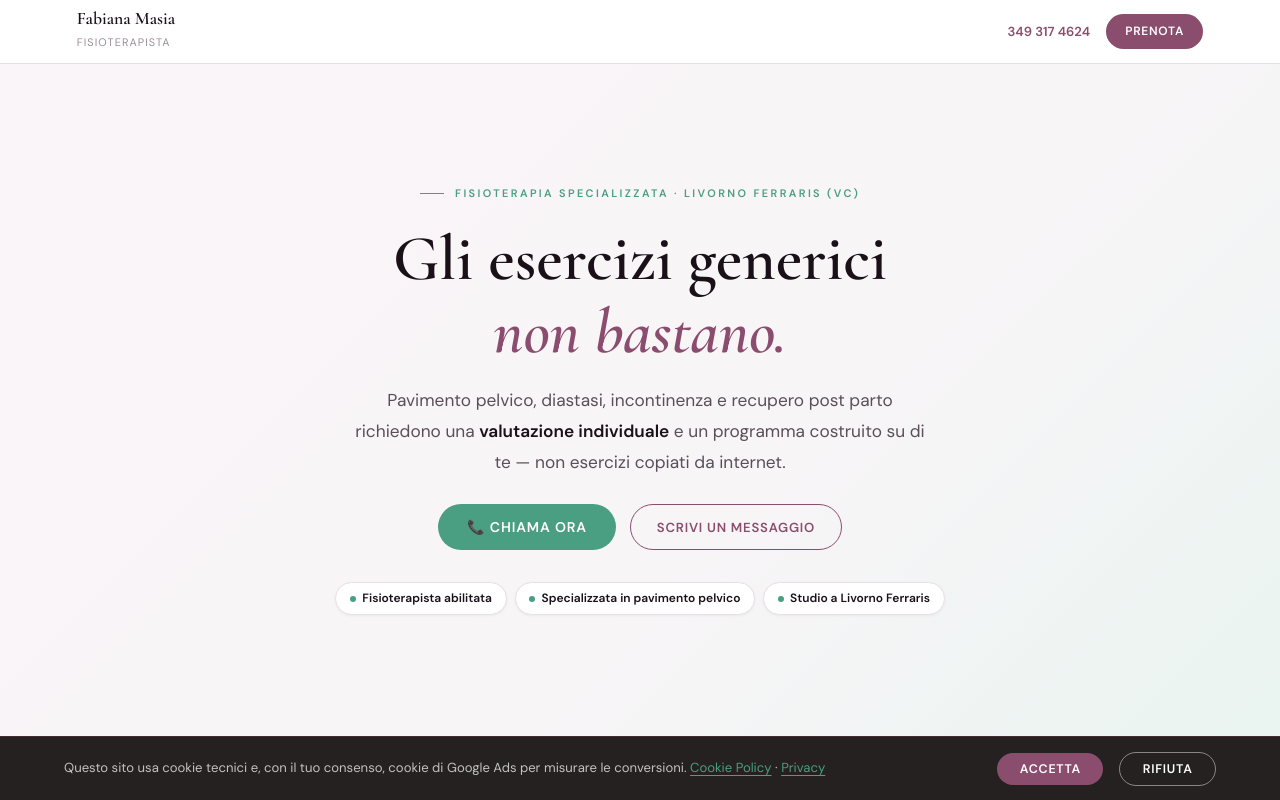
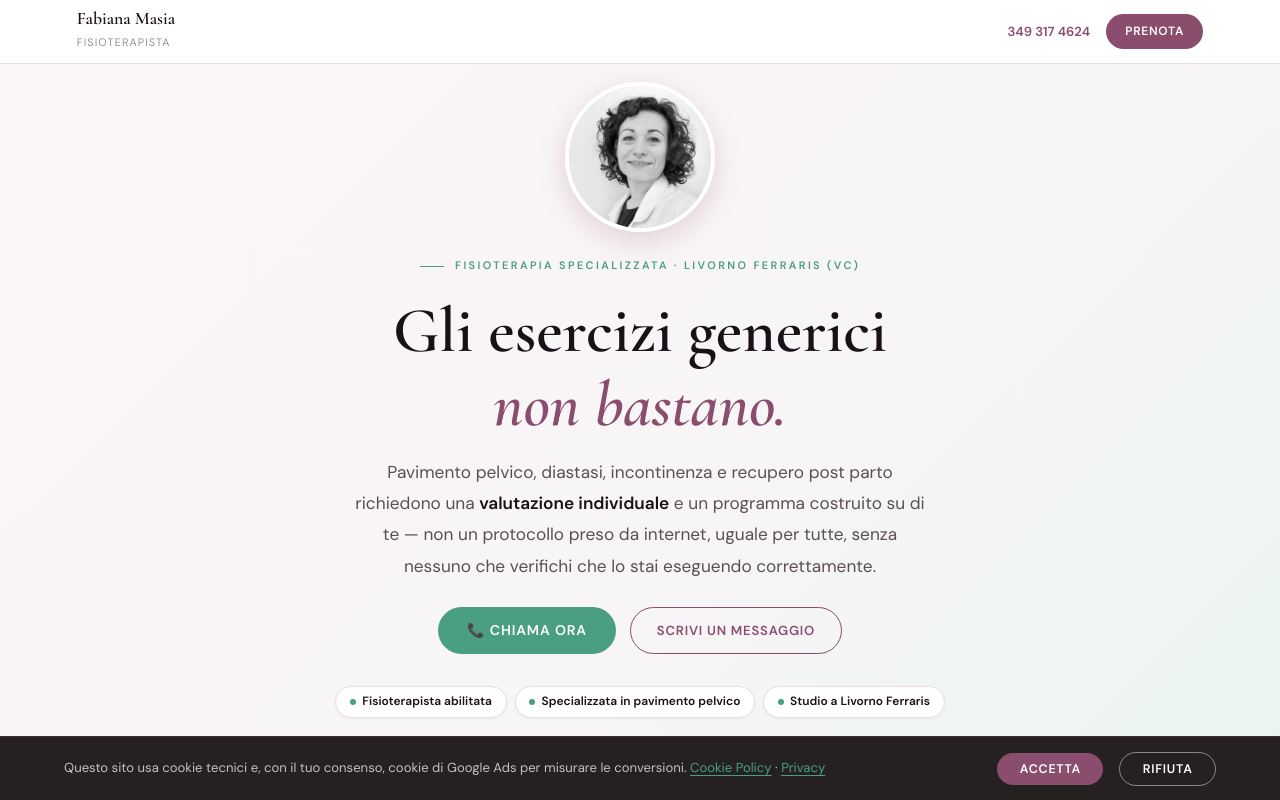
Before and after one commit to forteale/fisiomasia-sito, a plain HTML site: page pavimento-pelvico.html in a window 1280 px wide. Shown: the top 800 px of the page. Drawn offline with nearby package versions, Linux system fonts and the light colour scheme.

Commit message:
Add files via upload

```diff
--- a/pavimento-pelvico.html
+++ b/pavimento-pelvico.html
@@ -197,6 +197,17 @@ nav {
   line-height: 1.15;
 }
 .hero-inner h1 em { color: var(--plum); font-style: italic; }
+.hero-photo-circle {
+  width: 150px;
+  height: 150px;
+  border-radius: 50%;
+  overflow: hidden;
+  margin: 0 auto 1.6rem;
+  border: 4px solid var(--white);
+  box-shadow: 0 8px 28px rgba(139,77,110,.22);
+  background: var(--warm);
+}
+.hero-photo-circle img { width: 100%; height: 100%; object-fit: cover; object-position: center 18%; display: block; }
 .hero-inner .lead {
   font-size: 1.08rem;
   color: var(--mid);
@@ -207,6 +218,7 @@ nav {
 .hero-inner .lead strong { color: var(--ink); font-weight: 600; }
 .hero-actions { display: flex; gap: .9rem; justify-content: center; flex-wrap: wrap; margin-bottom: 2rem; }
 .hero-badges { display: flex; gap: .5rem; flex-wrap: wrap; justify-content: center; }
+@media(max-width:600px){ .hero-photo-circle { width: 120px; height: 120px; } }
 .badge {
   display: inline-flex;
   align-items: center;
@@ -501,9 +513,12 @@ footer a:hover { color: rgba(255,255,255,.8); }
 <!-- ══ HERO ══ -->
 <section id="hero">
   <div class="hero-inner">
+    <div class="hero-photo-circle">
+      <img src="fabiana.jpg" alt="Dott.ssa Fabiana Masia – Fisioterapista specializzata in pavimento pelvico a Livorno Ferraris" loading="eager"/>
+    </div>
     <span class="eyebrow">Fisioterapia Specializzata · Livorno Ferraris (VC)</span>
     <h1>Gli esercizi generici<br><em>non bastano.</em></h1>
-    <p class="lead">Pavimento pelvico, diastasi, incontinenza e recupero post parto richiedono una <strong>valutazione individuale</strong> e un programma costruito su di te — non esercizi copiati da internet.</p>
+    <p class="lead">Pavimento pelvico, diastasi, incontinenza e recupero post parto richiedono una <strong>valutazione individuale</strong> e un programma costruito su di te — non un protocollo preso da internet, uguale per tutte, senza nessuno che verifichi che lo stai eseguendo correttamente.</p>
     <div class="hero-actions">
       <a href="tel:+393493174624" class="btn btn-call" onclick="return gtag_report_conversion('tel:+393493174624')">📞 Chiama ora</a>
       <a href="#contatti" class="btn btn-outline">Scrivi un messaggio</a>
@@ -581,7 +596,7 @@ footer a:hover { color: rgba(255,255,255,.8); }
         <div class="tratt-icon">🧘</div>
         <span class="tratt-tag">Rieducazione</span>
         <h4>Rieducazione Posturale Globale</h4>
-        <p>RPG e tecniche posturali per correggere squilibri muscolari e prevenire dolori ricorrenti a schiena, collo e articolazioni.</p>
+        <p>Tecniche posturali per correggere squilibri muscolari e prevenire dolori ricorrenti a schiena, collo e articolazioni.</p>
       </div>
       <div class="tratt-card">
         <div class="tratt-icon">🤸</div>
@@ -621,7 +636,7 @@ footer a:hover { color: rgba(255,255,255,.8); }
         <span class="pill">Pavimento Pelvico</span>
         <span class="pill">Diastasi</span>
         <span class="pill">Post Parto</span>
-        <span class="pill">RPG</span>
+        <span class="pill">Rieducazione Posturale</span>
         <span class="pill">Clinical Pilates</span>
         <span class="pill">Ipopressiva</span>
       </div>
@@ -700,7 +715,7 @@ footer a:hover { color: rgba(255,255,255,.8); }
           <option>Fisioterapia post parto</option>
           <option>Fisioterapia in gravidanza</option>
           <option>Incontinenza urinaria</option>
-          <option>Rieducazione posturale / RPG</option>
+          <option>Rieducazione posturale globale</option>
           <option>Clinical Pilates / Ipopressiva</option>
           <option>Informazioni generali</option>
         </select>
```
